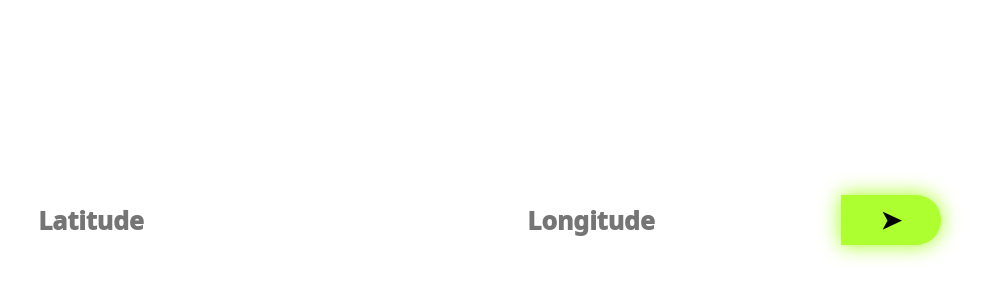
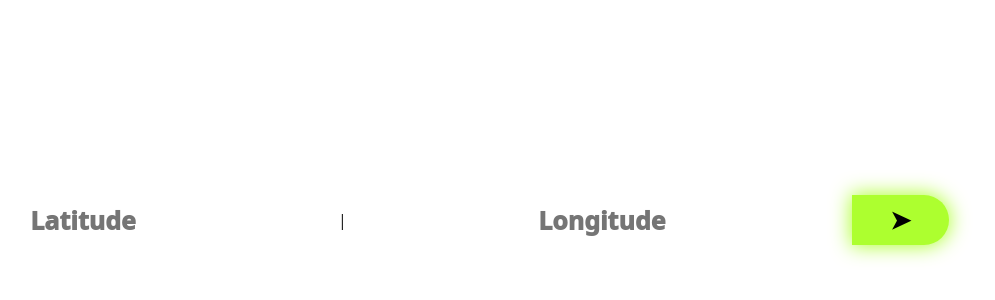
Before and after one commit to sagnikcapital/weather-app, a React (Create React App) app: page / in a window 1280 px wide. Shown: the part 90-390 px from the top of the page, without its empty margins (249-1244 px from the left). Built offline with nearby package versions, Linux system fonts and the light colour scheme.

Commit message:
lat-long-fields

```diff
--- a/src/Components/Home/home.css
+++ b/src/Components/Home/home.css
@@ -122,4 +122,18 @@ cursor: pointer;
 
 .error-message {
   color: red;
+  font-weight: bold; /* Add bold font weight */
+  opacity: 1; /* Start with full opacity */
+  transition: opacity 2s ease-in-out; /* Apply fade-out transition */
 }
+
+.pipe {
+  color: #000; /* Set color of the pipe character */
+  margin: 0 5px; /* Add margin for spacing */
+}
+
+.input-wrapper {
+  display: flex;
+  flex-direction: column;
+  align-items: center;
+}
--- a/src/Components/Home/index.jsx
+++ b/src/Components/Home/index.jsx
@@ -1,8 +1,8 @@
-import React, { useState } from 'react';
+import React, { useState, useEffect } from 'react';
 import { BrowserRouter as Router, Routes, Route } from 'react-router-dom';
 import './home.css';
 import Header from '../Layout/Header/Header';
-import { Container } from 'react-bootstrap';
+import { Container,Row,Col } from 'react-bootstrap';
 
 function Home(){
   const [latitude, setLatitude] = useState('');
@@ -33,11 +33,25 @@ function Home(){
       setLongitudeError('Longitude cannot be blank');
     }
   };
+
+  useEffect(() => {
+    const errorTimeout = setTimeout(() => {
+      setLatitudeError('');
+      setLongitudeError('');
+    }, 1000); // Set timeout to 2000 milliseconds (2 seconds)
+
+    return () => clearTimeout(errorTimeout); // Cleanup function to clear timeout
+  }, [latitudeError, longitudeError]);
+
+
   return (
     <>
     {/* <Header></Header> */}
     <Container>
-      <div class="contenir">
+      <Row>
+        <Col>
+          <div className="contenir">
+            <div className="input-wrapper">
               <input
                 type="text"
                 className="search"
@@ -47,6 +61,9 @@ function Home(){
                 onChange={handleChange}
               />
               {latitudeError && <div className="error-message">{latitudeError}</div>}
+            </div>
+            <span className="pipe">|</span> {/* Pipe character */}
+            <div className="input-wrapper">
               <input
                 type="text"
                 className="search"
@@ -56,8 +73,11 @@ function Home(){
                 onChange={handleLongitude}
               />
               {longitudeError && <div className="error-message">{longitudeError}</div>}
+            </div>
             <button class="search-btn" onClick={handleSubmit}  id="search-inp-btn">&#x027A4;</button>
           </div>
+        </Col>
+      </Row>
     </Container>
     </>
   );
```
Also changed, not shown: src/Components/Layout/Footer/Footer.jsx (added). Lines whose indentation alone changed are shown as unchanged.
